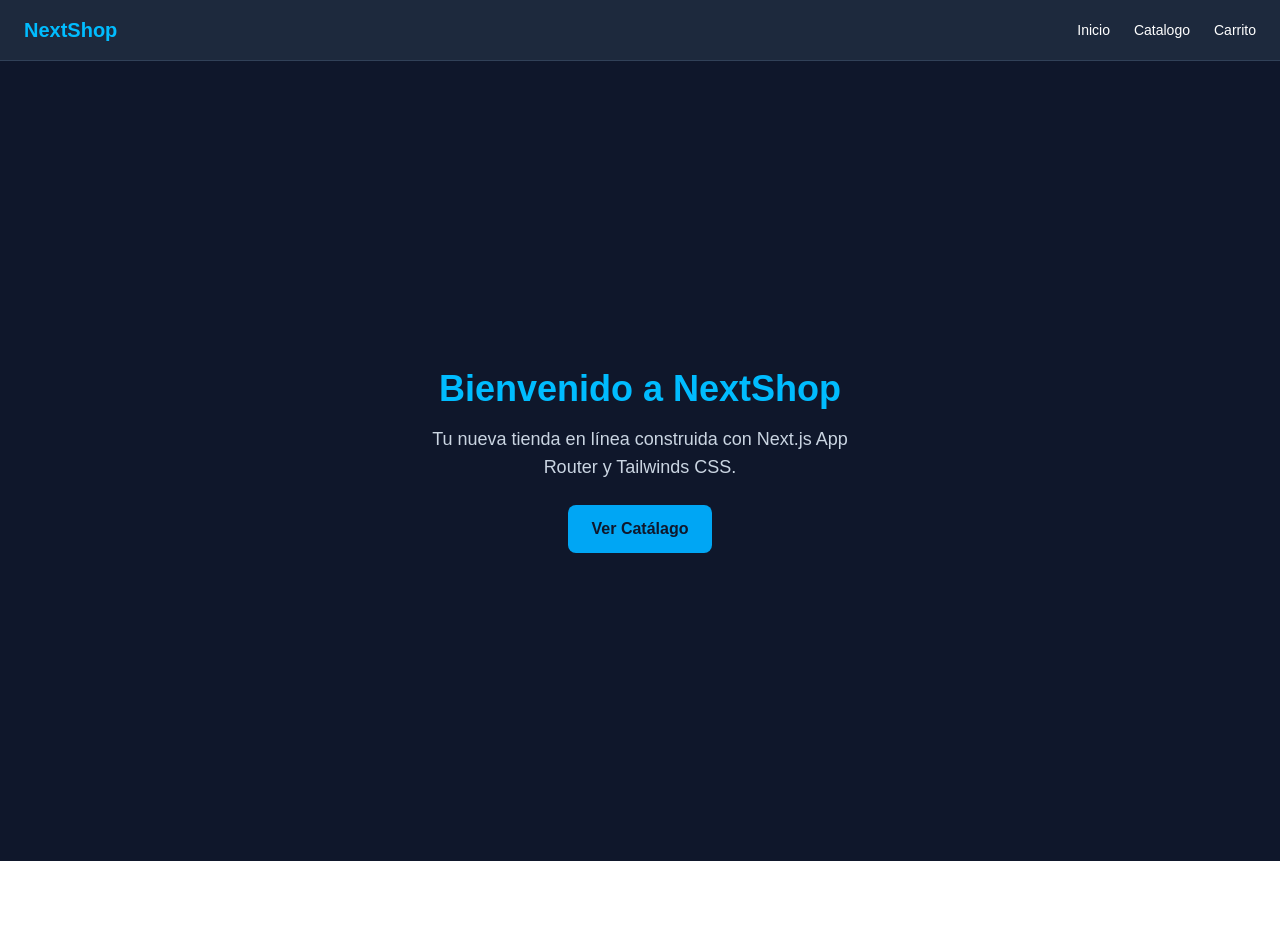
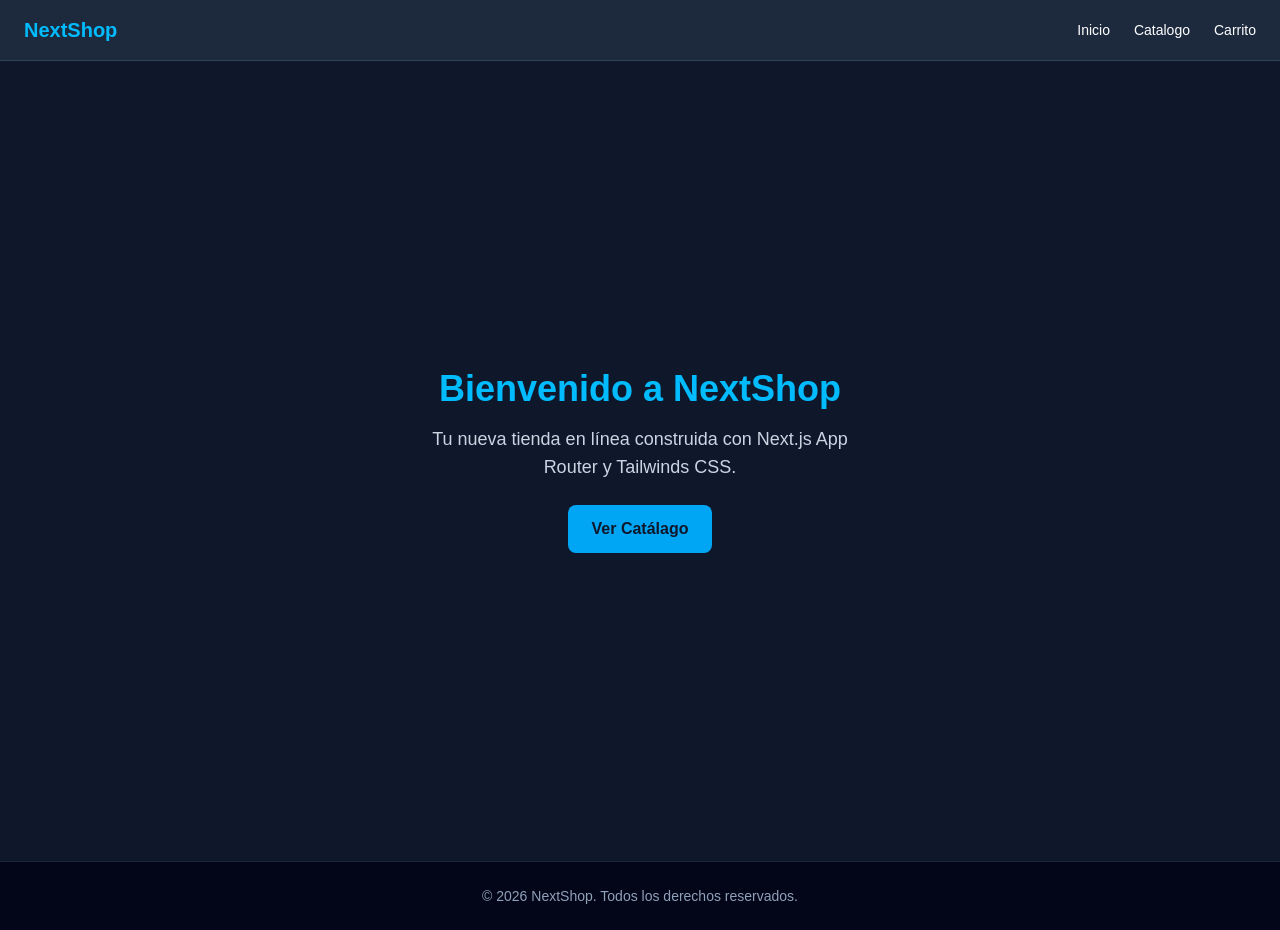
Before and after one commit to Hacid30/nextjs-ecommerce, a Next.js app: page / in a window 1280 px wide. Before the commit the page ends 861 px from the top, so only its background shows below. Built offline with nearby package versions, Linux system fonts and the light colour scheme.

Commit message:
feat: add global layout with Navbar and Footer

```diff
--- a/src/app/layout.js
+++ b/src/app/layout.js
@@ -1,4 +1,5 @@
 import  Navbar from "../components/Navbar";
+import Footer from "@/components/Footer";
 import "./globals.css";
 
 export default function RootLayout({ children }) {
@@ -6,7 +7,10 @@ export default function RootLayout({ children }) {
     <html lang="es">
       <body className="bg-slate-900">
         <Navbar/>
-        {children}
+        <div className="flex-grow">
+          {children}
+        </div>
+        <Footer/>
       </body>
     </html>
   );
--- /dev/null
+++ b/src/components/Footer.js
@@ -0,0 +1,7 @@
+export default function Footer() {
+    return (
+        <footer className="bg-slate-950 text-slate-400 py-6 text-center border-t border-slate-800 text-sm">
+        <p>© {new Date().getFullYear()} NextShop. Todos los derechos reservados.</p>
+        </footer>
+    );
+}
```
